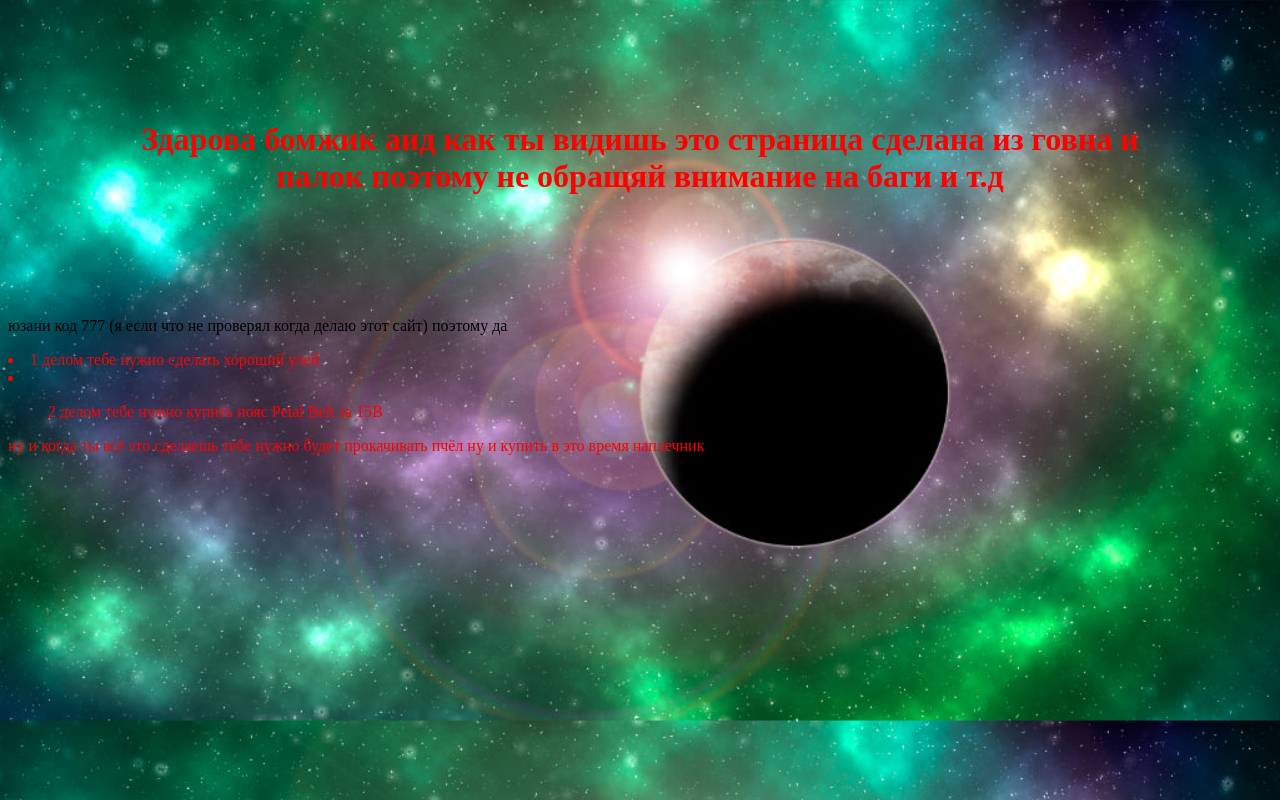
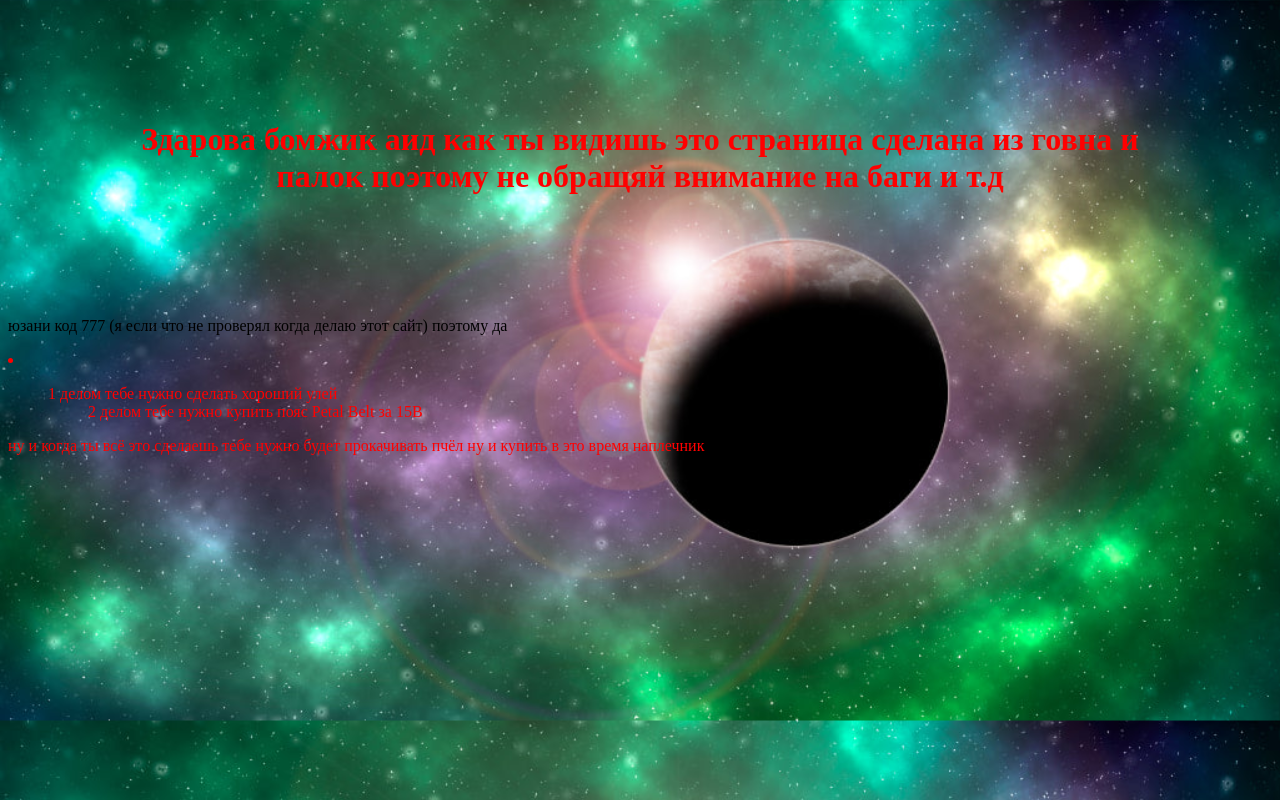
Before and after one commit to Sergunchik21/gg, a plain HTML site: page index.html in a window 1280 px wide. Drawn offline with Linux system fonts and the light colour scheme.

Commit message:
Update index.html

```diff
--- a/index.html
+++ b/index.html
@@ -12,9 +12,7 @@
         поэтому да
     </p>
     <li>
-        1 делом тебе нужно сделать хороший улей
-    </li>
-    <li>
+        <ul>1 делом тебе нужно сделать хороший улей </li>
         <ul>2 делом тебе нужно купить пояс Petal Belt за 15B</ul>
     </ul>ну и когда ты всё это сделаешь тебе нужно будет прокачивать пчёл ну и купить в это время наплечник</ul></li>
 </body>
```
